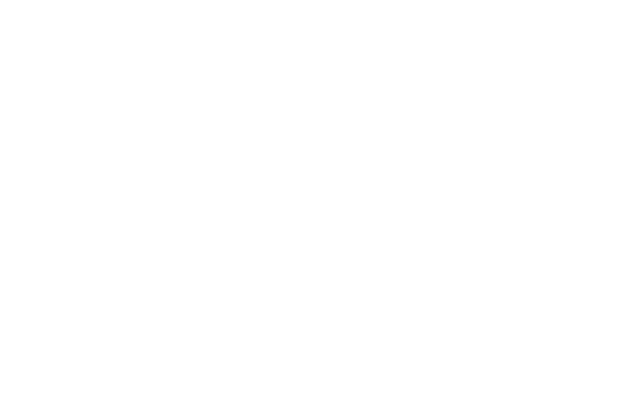
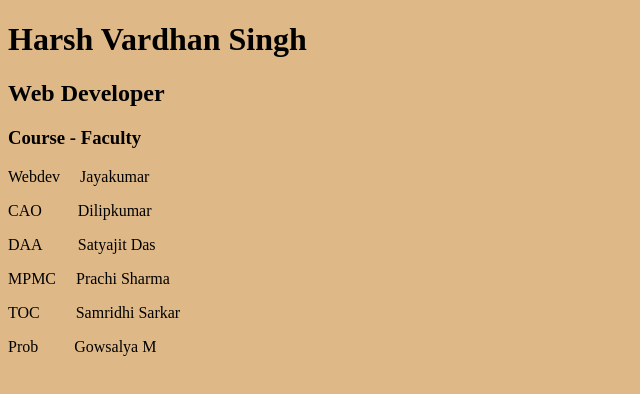
Before and after one commit to prohv/webdev-cllg, a plain HTML site: page index.html in a window 1280 px wide. Shown: the whole page, without its empty margins (0-640 px from the left). Drawn offline with Linux system fonts and the light colour scheme.

Commit message:
update-html: added paras and heading with bg color

```diff
--- a/index.html
+++ b/index.html
@@ -4,8 +4,21 @@
     <meta charset="UTF-8">
     <meta name="viewport" content="width=device-width, initial-scale=1.0">
     <title>Document</title>
+    <style>
+        body {
+            background-color:burlywood
+        }
+    </style>
 </head>
 <body>
-
+    <h1>Harsh Vardhan Singh</h1>
+    <h2>Web Developer</h2>
+    <h3>Course - Faculty</h3>
+    <p>Webdev &nbsp &nbsp Jayakumar</p>
+    <p>CAO  &nbsp &nbsp &nbsp &nbsp Dilipkumar</p>
+    <p>DAA  &nbsp &nbsp &nbsp &nbsp Satyajit Das</p>
+    <p>MPMC &nbsp &nbsp Prachi Sharma</p>
+    <p>TOC  &nbsp &nbsp &nbsp &nbsp Samridhi Sarkar</p>
+    <p>Prob &nbsp &nbsp &nbsp &nbsp Gowsalya M</p>
 </body>
 </html>
```
